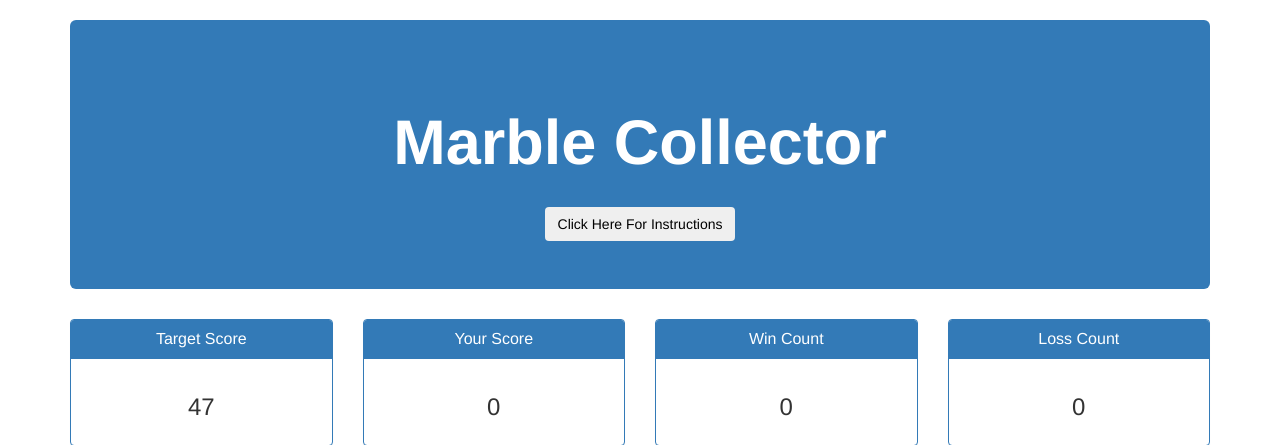
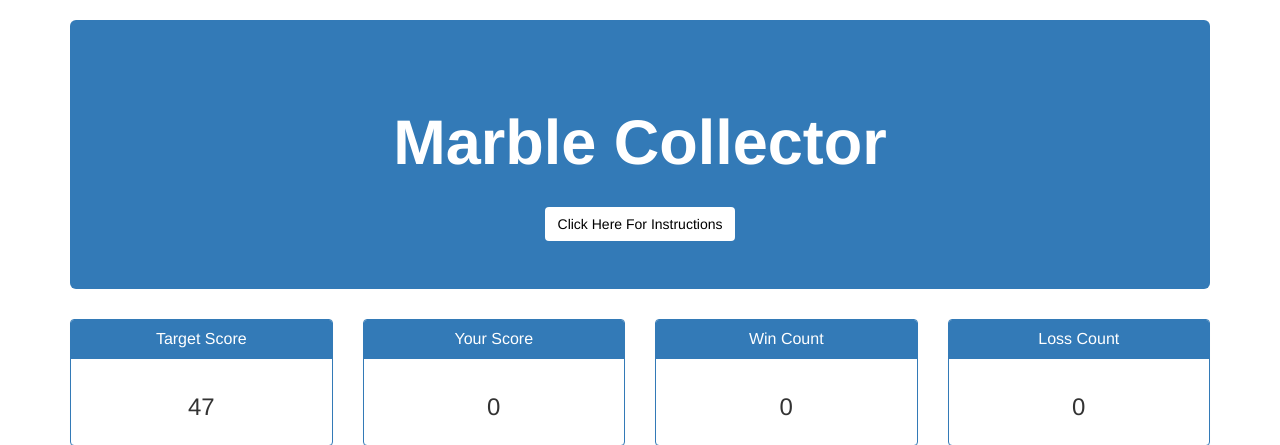
Before and after one commit to TylerOlli/Marble-Game, a PHP site: page / in a window 1280 px wide. Shown: the top 445 px of the page. Run offline with PHP 8.4, Linux system fonts and the light colour scheme; some libraries are stand-ins or nearby versions.

Commit message:
Changed button color

```diff
--- a/assets/css/style.css
+++ b/assets/css/style.css
@@ -13,3 +13,7 @@ img:hover{
 .container {
 	margin-top:20px;
 }
+
+#instructions {
+	background-color:white;
+}
```
